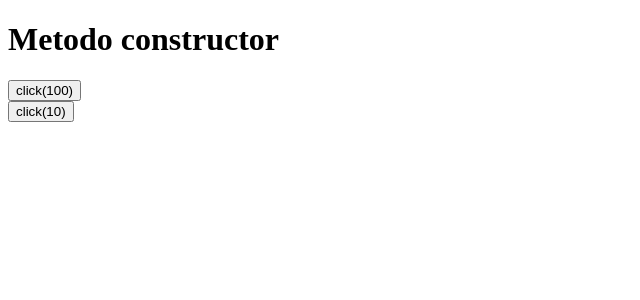
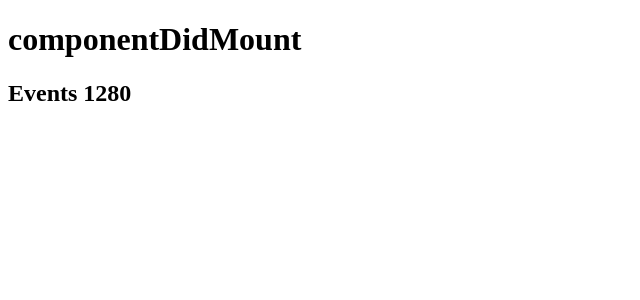
Before and after one commit to carlosmorera/CursoReact2020, a React (Create React App) app: page / in a window 1280 px wide. Shown: the top 300 px of the page, without its empty margins (0-640 px from the left). Built offline with nearby package versions, Linux system fonts and the light colour scheme.

Commit message:
ejercicio donde se explica la utilidad del componentDidMount

```diff
--- a/src/App.js
+++ b/src/App.js
@@ -1,45 +1,71 @@
 import React, {Component} from "react";
+import {render} from "react-dom";
 
-class Contador extends Component {
-    // Esta es la forma adecauada de usar el constructor del componente
-    /*    constructor(props) {
-        super(props);
-        this.agregar = this.agregar.bind(this)
-        this.
-        }
-    }*/
+class Http extends Component {
     state = {
-        num: this.props.num
+        photos: []
     }
-    agregar = () => {
-        this.setState(state => ({
-            num: state.num + 1
-        }))
+
+    componentDidMount() {
+        fetch('https://jsonplaceholder.typicode.com/photos')
+            .then(res => res.json())
+            .then(photos => this.setState({photos}))
     }
+
     render() {
+        const {photos} = this.state
         return (
             <div>
-                <button
-                    onClick={this.agregar}
-                >
-                    click({this.state.num})
-                </button>
+                {photos.map(photo => (
+                    <img
+                        key={photo.id}
+                        src={photo.thumbnailUrl}
+                        alt={photo.title}
+                    />
+
+                ))}
             </div>
         )
     }
 }
 
-class App extends Component {
+class Events extends Component {
+
+    state = {
+        width: window.innerWidth
+    }
+
+    componentDidMount() {
+        window.addEventListener('resize', this.handlerResize)
+    }
+
+    handlerResize = () => {
+        this.setState({
+            width: window.innerWidth
+        })
+    }
 
     render() {
         return (
             <div>
-                <h1>Metodo constructor</h1>
-                <Contador
-                    num={100}
-                /> <Contador
-                num={10}
-            />
+                <h2>Events {this.state.width}</h2>
+            </div>
+        )
+    }
+}
+
+
+class App extends Component {
+    componentDidMount() {
+        //Es usado para hacer solicitudes HTTP
+        //Tambien para agregar Event Listeners
+    }
+
+    render() {
+        return (
+            <div>
+                <h1>componentDidMount</h1>
+                <Events/>
             </div>
         )
     }
```
